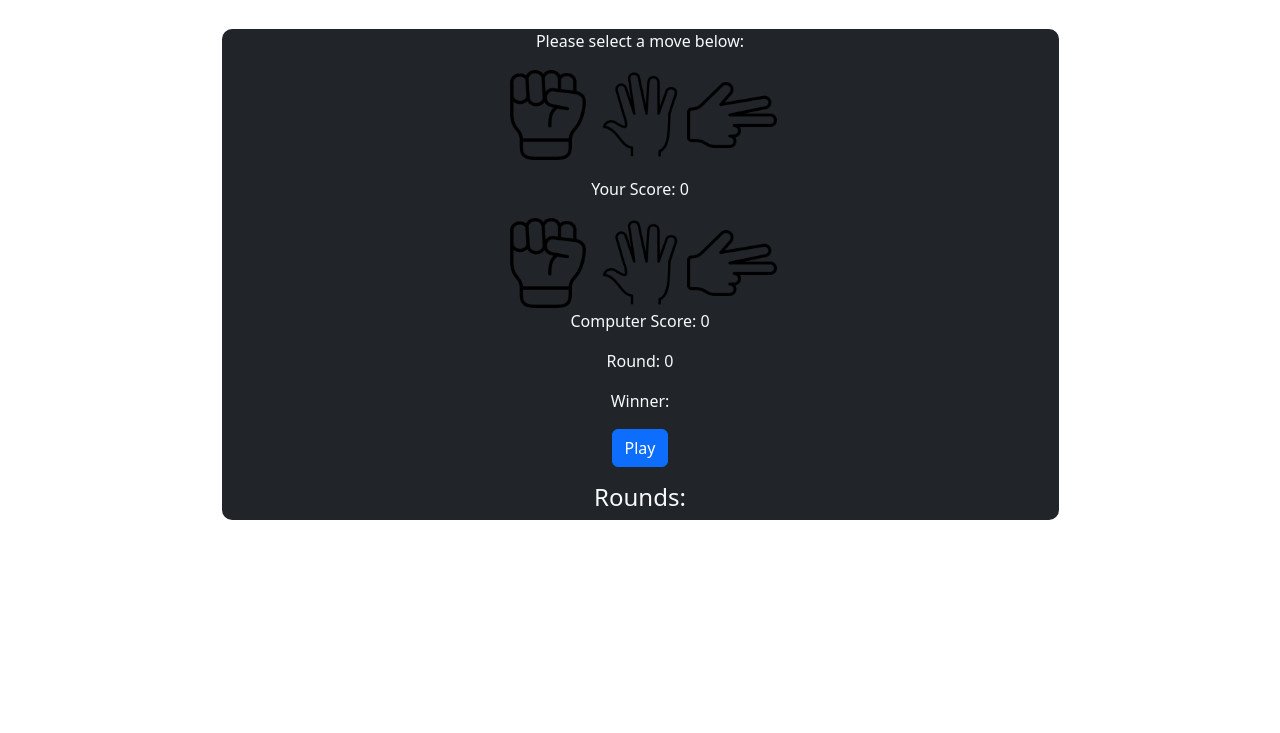
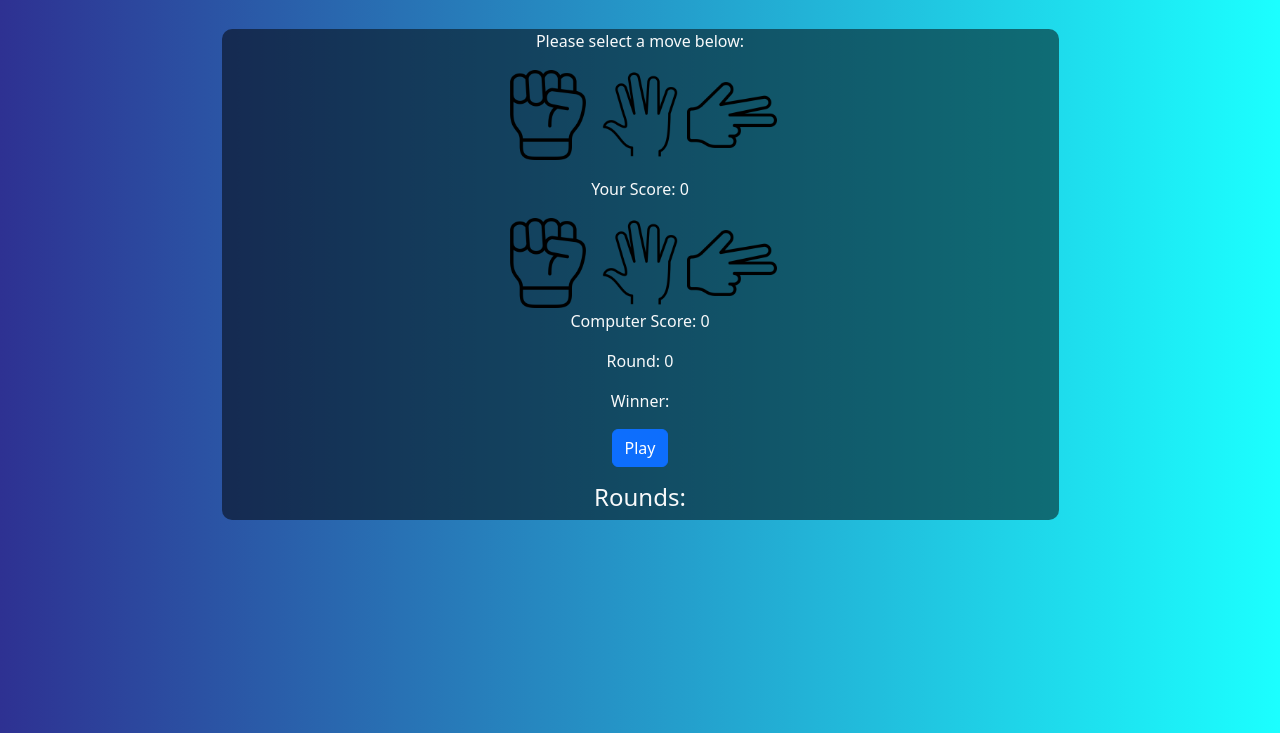
Before and after one commit to MXHML/AP_COLLAB_PRJ2, a plain HTML site: page One Method/index.html in a window 1280 px wide. Shown: the part 67-800 px from the top of the page. Drawn offline with nearby package versions, Linux system fonts and the light colour scheme.

Commit message:
Added background

```diff
--- a/One Method/index.html
+++ b/One Method/index.html
@@ -14,7 +14,7 @@
 <body>
   <div class="container text-center" id="main-container">
     <h1 class="display-6 mb-5">Rock, Paper, Sciccors Game!</h1>
-    <div class="container w-75 align-content-center bg-dark text-light" style="border-radius:10px;" id="game-area">
+    <div class="container w-75 align-content-center text-light" style="border-radius:10px;" id="game-area">
       <p1>Please select a move below:</p1><br>
       <div class="text-center align-content-center mt-3">
       <center>
--- a/One Method/style.css
+++ b/One Method/style.css
@@ -7,3 +7,12 @@
 .grey{
     color:grey;
 }
+
+body{
+    background-image: linear-gradient(to right,#2E3192, #1BFFFF);
+    height:100vh;
+}
+
+#game-area{
+    background-color: rgba(0,0,0,0.5);
+}
```
